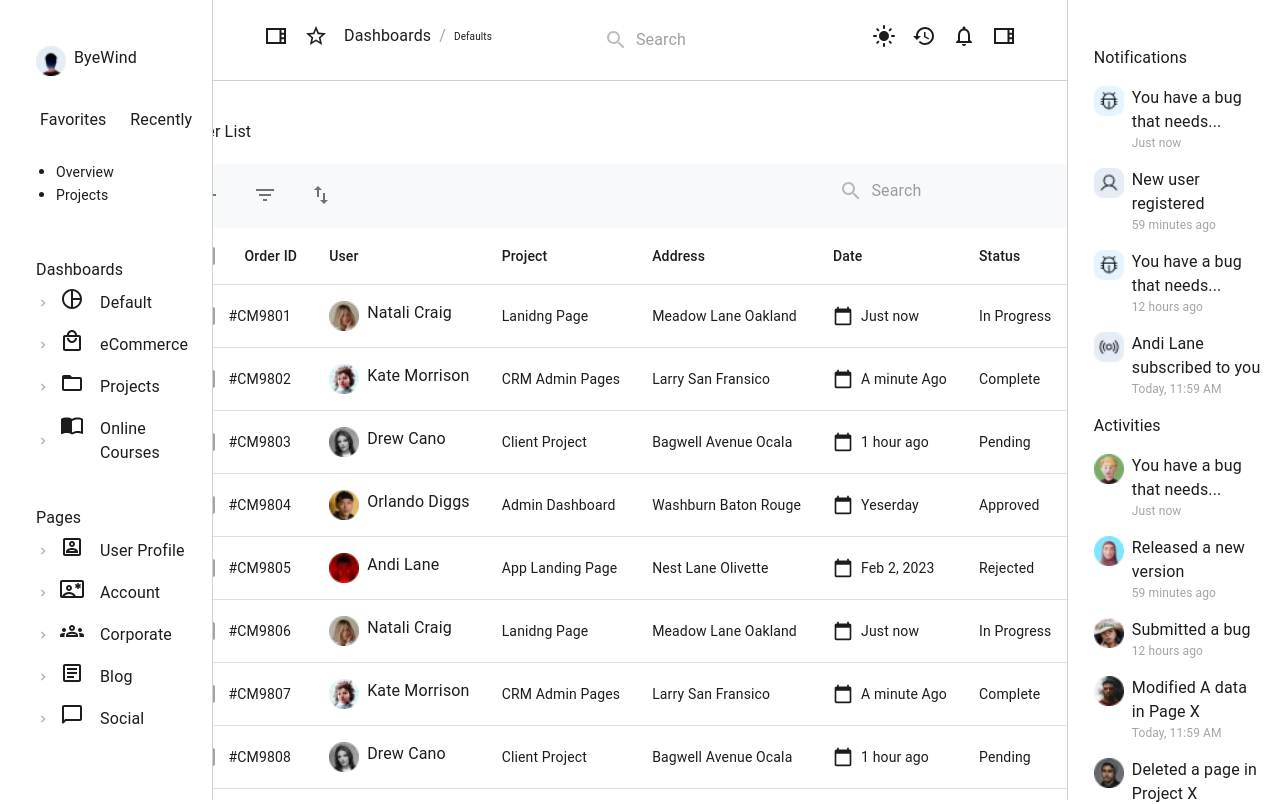
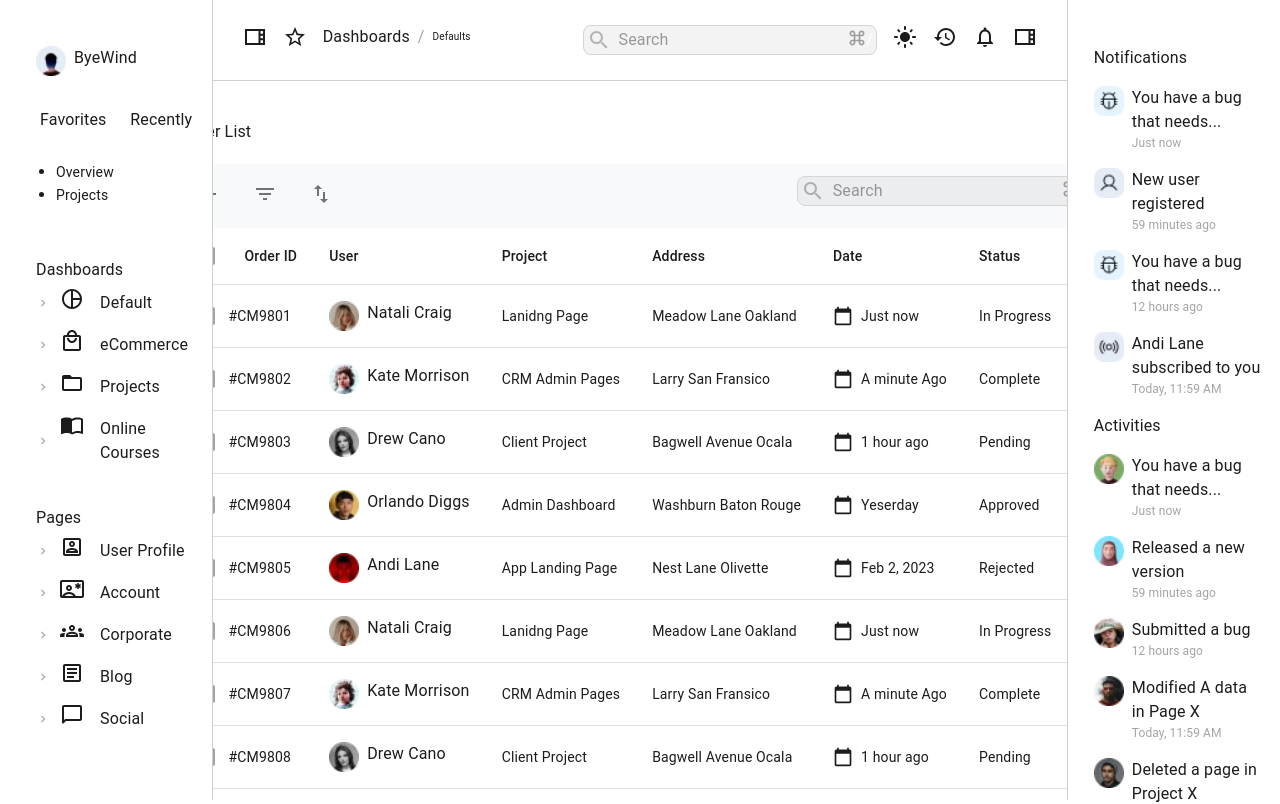
Before and after one commit to VIJ4YKUMAR/Admin-Dashboard, a React (Vite) app: page /orders in a window 1280 px wide. Shown: the top 804 px of the page. Built offline with nearby package versions, Linux system fonts and the light colour scheme.

Commit message:
vj/searchbar-changes

```diff
--- a/src/Components/SearchBar/SearchBar.jsx
+++ b/src/Components/SearchBar/SearchBar.jsx
@@ -7,10 +7,16 @@ import Box from "@mui/material/Box";
 import Paper from "@mui/material/Paper";
 import useMediaQuery from "@mui/material/useMediaQuery";
 import CloseIcon from "@mui/icons-material/Close";
+import KeyboardCommandKeyIcon from '@mui/icons-material/KeyboardCommandKey';
 
-const SearchBar = ({ inNavbar }) => {
+import "../SearchBar/searchbar.css";
+import { useTheme } from "@mui/material";
+
+const SearchBar = () => {
   const [expanded, setExpanded] = useState(false);
   const isMobile = useMediaQuery("(max-width:600px)");
+
+  const theme = useTheme();
 
   const handleExpand = () => {
     setExpanded(true);
@@ -59,10 +65,13 @@ const SearchBar = ({ inNavbar }) => {
           )}
         </>
       ) : (
-        <>
+        <Stack direction="row" alignItems="center" gap={1} id="searchInput">
           <SearchIcon className="searchglass" color="disabled" />
-          <Input id="searchInput" disableUnderline placeholder="Search" />
-        </>
+          <Input disableUnderline placeholder="Search" />
+          <Stack className="command-icon" direction="row" textAlign="center">
+            <KeyboardCommandKeyIcon sx={{ color: theme.palette.text.secondary }} fontSize="small" /> /
+          </Stack>
+        </Stack>
       )}
     </Stack>
   );
--- a/src/Components/SearchBar/searchbar.css
+++ b/src/Components/SearchBar/searchbar.css
@@ -1,16 +1,7 @@
-#searchbar {
+#searchInput {
   border: 1.5px solid rgb(213, 213, 213);
   border-radius: 8px;
   background-color: #1C1C1C0D;
   max-height: 30px;
+  padding: 3px;
 }
-#searchInput {
-  padding: 4px;
-}
-.searchglass {
-  padding: 4px;
-}
-.command-icon {
-  margin: 5px 5px 0 0;
-  color: #1C1C1C33;
-}
```
